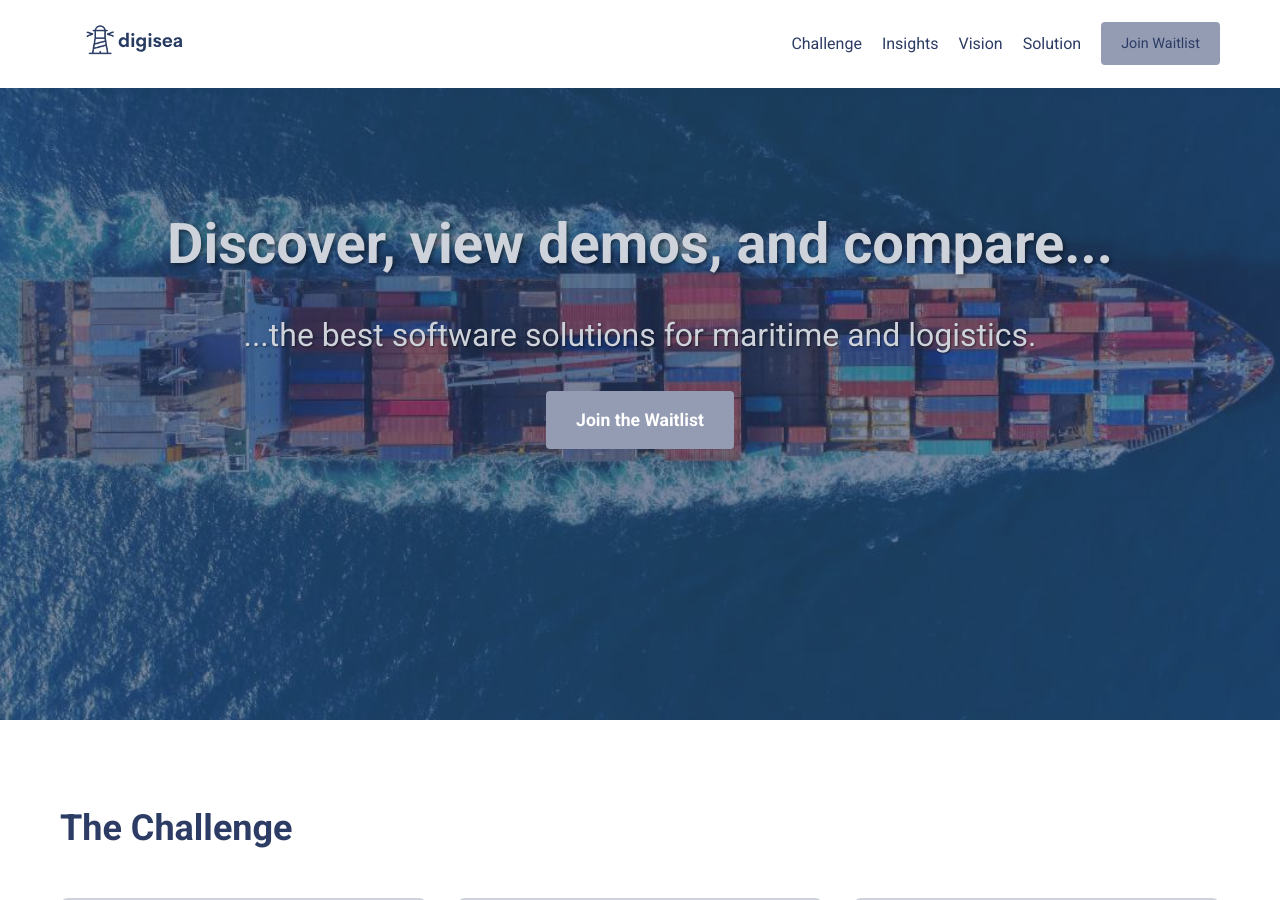
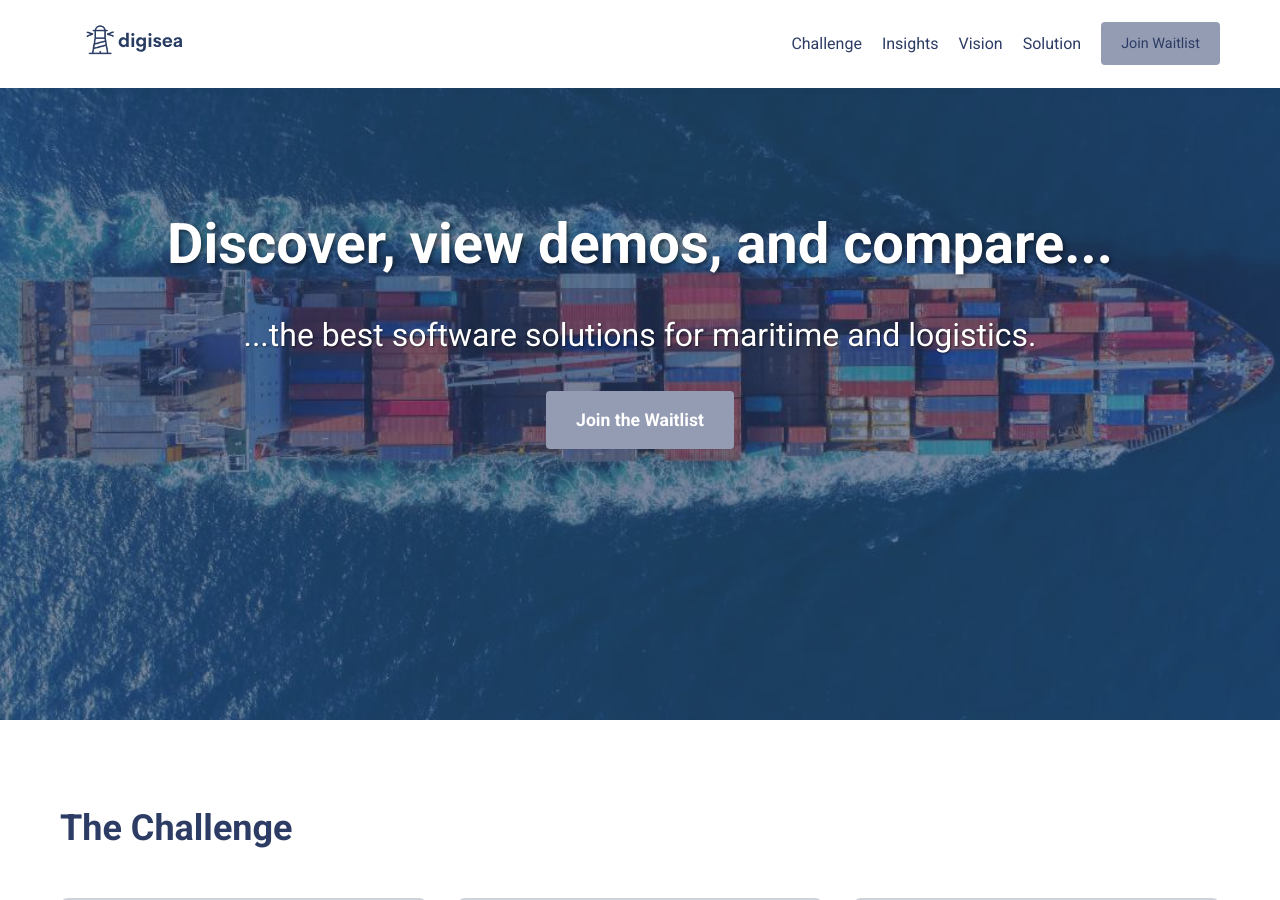
Before and after one commit to sasatass/digisea, a Jekyll site: the page built from index.markdown, in a window 1280 px wide and 900 px high. Built offline with Jekyll 4.4.1, drawn with Linux system fonts in a browser that asks for light colours; a script that is not in the unit is left out.

Commit message:
Update main.css

```diff
--- a/assets/css/main.css
+++ b/assets/css/main.css
@@ -134,7 +134,7 @@ nav {
     font-size: 3.5em;
     margin-bottom: 20px;
     text-shadow: 2px 2px 4px rgba(0,0,0,0.5);
-    color: var(--secondary-color);
+    color: var(--background-color);
 }
 
 #hero p {
@@ -142,7 +142,7 @@ nav {
     max-width: 800px;
     margin: 0 auto 30px;
     text-shadow: 1px 1px 2px rgba(0,0,0,0.5);
-    color: var(--secondary-color);
+    color: var(--background-color);
 }
 
 .cta-button {
```
